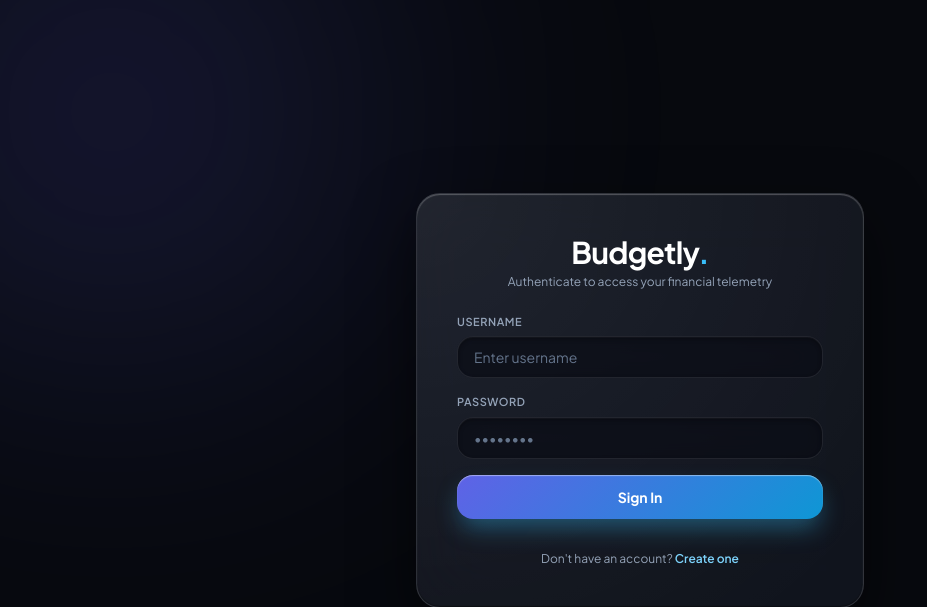
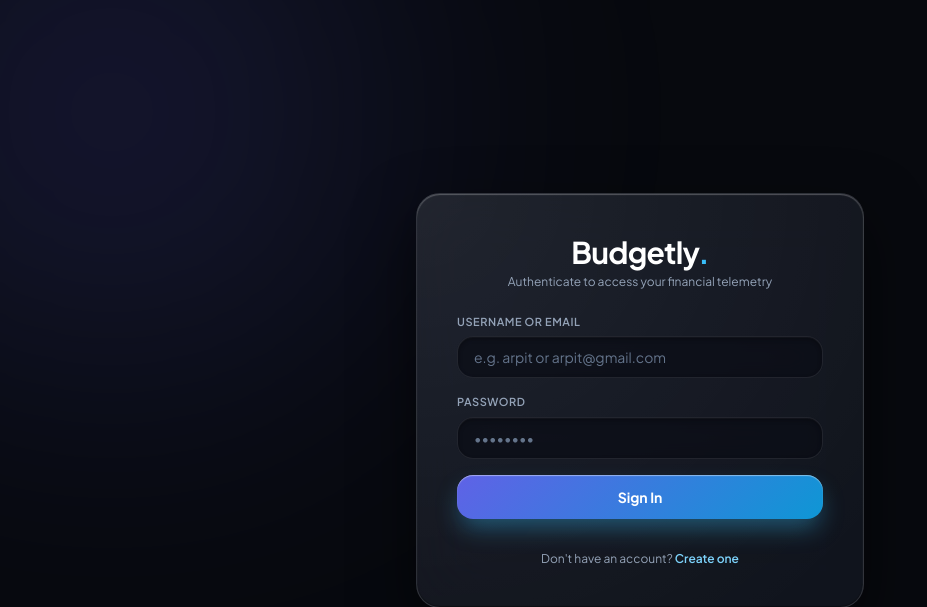
Before and after one commit to arpit-ydv/Budgetly, a Flask app: page /login in a window 1280 px wide. Shown: the top 607 px of the page, without its empty margins (0-927 px from the left). Run offline with Flask 3, Linux system fonts and the light colour scheme; some libraries are stand-ins or nearby versions.

Commit message:
Enable email login, profile email updates, and over-budget alert support

```diff
--- a/app.py
+++ b/app.py
@@ -3,6 +3,10 @@ import io
 import csv
 import json
 import calendar
+import smtplib
+import threading
+from email.mime.text import MIMEText
+from email.mime.multipart import MIMEMultipart
 from datetime import datetime
 from functools import wraps
 from flask import Flask, render_template, request, redirect, url_for, session, flash, Response
@@ -13,7 +17,6 @@ if DATABASE_URL:
     if DATABASE_URL.startswith("postgres://"):
         DATABASE_URL = DATABASE_URL.replace("postgres://", "postgresql://", 1)
 
-    # Strip channel_binding if present (causes psycopg2 handshakes to fail)
     if "channel_binding=" in DATABASE_URL:
         DATABASE_URL = DATABASE_URL.replace("&channel_binding=require", "").replace("channel_binding=require", "")
         if DATABASE_URL.endswith("?") or DATABASE_URL.endswith("&"):
@@ -27,6 +30,12 @@ if DATABASE_URL:
         from psycopg2.extras import RealDictCursor
 else:
     import sqlite3
+
+# Email SMTP Credentials (Configured via Render Environment)
+MAIL_USERNAME = os.environ.get("MAIL_USERNAME")
+MAIL_PASSWORD = os.environ.get("MAIL_PASSWORD")
+MAIL_SERVER = os.environ.get("MAIL_SERVER", "smtp.gmail.com")
+MAIL_PORT = int(os.environ.get("MAIL_PORT", 587))
 
 app = Flask(__name__)
 app.secret_key = os.environ.get("SECRET_KEY", "super-secret-budgetly-key-change-in-prod")
@@ -48,9 +57,19 @@ def init_db():
                 CREATE TABLE IF NOT EXISTS users (
                     id SERIAL PRIMARY KEY,
                     username VARCHAR(100) UNIQUE NOT NULL,
+                    email VARCHAR(255) UNIQUE,
                     password_hash TEXT NOT NULL,
                     monthly_budget NUMERIC DEFAULT 10000.0
                 );
+            """)
+            # Safe migration if table already exists
+            cursor.execute("""
+                DO $$
+                BEGIN
+                    IF NOT EXISTS (SELECT 1 FROM information_schema.columns WHERE table_name='users' AND column_name='email') THEN
+                        ALTER TABLE users ADD COLUMN email VARCHAR(255) UNIQUE;
+                    END IF;
+                END $$;
             """)
             cursor.execute("""
                 CREATE TABLE IF NOT EXISTS expenses (
@@ -67,6 +86,7 @@ def init_db():
                 CREATE TABLE IF NOT EXISTS users (
                     id INTEGER PRIMARY KEY AUTOINCREMENT,
                     username TEXT UNIQUE NOT NULL,
+                    email TEXT UNIQUE,
                     password_hash TEXT NOT NULL,
                     monthly_budget REAL DEFAULT 10000.0
                 );
@@ -82,6 +102,10 @@ def init_db():
                     FOREIGN KEY (user_id) REFERENCES users(id)
                 );
             """)
+            try:
+                cursor.execute("ALTER TABLE users ADD COLUMN email TEXT UNIQUE")
+            except sqlite3.OperationalError:
+                pass
             try:
                 cursor.execute("ALTER TABLE users ADD COLUMN monthly_budget REAL DEFAULT 10000.0")
             except sqlite3.OperationalError:
@@ -109,6 +133,43 @@ def login_required(f):
 def get_ph():
     return "%s" if DATABASE_URL else "?"
 
+# Non-blocking background email dispatch
+def send_budget_alert_async(to_email, username, spent, budget, month_name):
+    def _send():
+        if not MAIL_USERNAME or not MAIL_PASSWORD or not to_email:
+            return
+        try:
+            msg = MIMEMultipart("alternative")
+            msg["Subject"] = f"⚠️ Budget Alert: You exceeded your {month_name} budget!"
+            msg["From"] = f"Budgetly <{MAIL_USERNAME}>"
+            msg["To"] = to_email
+
+            html_content = f"""
+            <div style="font-family: -apple-system, BlinkMacSystemFont, 'Segoe UI', Roboto, sans-serif; background-color: #0b0e18; color: #e2e8f0; padding: 30px; border-radius: 16px; max-width: 500px; margin: auto;">
+                <h2 style="color: #38bdf8; margin-top: 0;">Budgetly<span style="color: #818cf8;">.</span></h2>
+                <h3 style="color: #f43f5e; margin-bottom: 8px;">Spending Limit Exceeded</h3>
+                <p style="font-size: 14px; color: #94a3b8;">Hi <strong>{username}</strong>,</p>
+                <p style="font-size: 14px; color: #cbd5e1; line-height: 1.6;">
+                    Your recorded expenses for <strong>{month_name}</strong> have crossed your target budget.
+                </p>
+                <div style="background: rgba(255, 255, 255, 0.05); padding: 18px; border-radius: 12px; margin: 20px 0; border: 1px solid rgba(255, 255, 255, 0.1);">
+                    <div style="font-size: 13px; color: #94a3b8; margin-bottom: 6px;">Total Outlay: <strong style="color: #f43f5e; font-size: 16px;">₹{spent:,.2f}</strong></div>
+                    <div style="font-size: 13px; color: #94a3b8;">Allocated Cap: <strong style="color: #ffffff; font-size: 14px;">₹{budget:,.2f}</strong></div>
+                </div>
+                <p style="font-size: 12px; color: #64748b;">Visit your Budgetly dashboard to view transaction velocity or adjust your monthly cap.</p>
+            </div>
+            """
+            msg.attach(MIMEText(html_content, "html"))
+
+            with smtplib.SMTP(MAIL_SERVER, MAIL_PORT) as server:
+                server.starttls()
+                server.login(MAIL_USERNAME, MAIL_PASSWORD)
+                server.sendmail(MAIL_USERNAME, [to_email], msg.as_string())
+        except Exception as ex:
+            print(f"Failed to send email alert: {ex}")
+
+    threading.Thread(target=_send).start()
+
 # --- Auth Routes ---
 
 @app.route("/register", methods=["GET", "POST"])
@@ -118,10 +179,11 @@ def register():
 
     if request.method == "POST":
         username = request.form.get("username", "").strip()
+        email = request.form.get("email", "").strip().lower()
         password = request.form.get("password", "")
 
-        if not username or not password:
-            flash("Username and password are required.", "error")
+        if not username or not password or not email:
+            flash("Username, email, and password are required.", "error")
             return redirect(url_for("register"))
 
         hashed_pw = generate_password_hash(password)
@@ -131,14 +193,14 @@ def register():
 
         try:
             cursor.execute(
-                f"INSERT INTO users (username, password_hash) VALUES ({ph}, {ph})",
-                (username, hashed_pw)
+                f"INSERT INTO users (username, email, password_hash) VALUES ({ph}, {ph}, {ph})",
+                (username, email, hashed_pw)
             )
             conn.commit()
-            flash("Account created! Please sign in.", "success")
+            flash("Account initialized! Please sign in.", "success")
             return redirect(url_for("login"))
         except Exception:
-            flash("Username already taken.", "error")
+            flash("Username or Email already registered.", "error")
             return redirect(url_for("register"))
         finally:
             cursor.close()
@@ -152,13 +214,17 @@ def login():
         return redirect(url_for("index"))
 
     if request.method == "POST":
-        username = request.form.get("username", "").strip()
+        login_input = request.form.get("login_input", "").strip()
         password = request.form.get("password", "")
         conn = get_db()
         cursor = conn.cursor()
         ph = get_ph()
 
-        cursor.execute(f"SELECT * FROM users WHERE username = {ph}", (username,))
+        # Allows logging in with either username or email
+        cursor.execute(
+            f"SELECT * FROM users WHERE LOWER(username) = LOWER({ph}) OR LOWER(email) = LOWER({ph})",
+            (login_input, login_input)
+        )
         user = cursor.fetchone()
         cursor.close()
         conn.close()
@@ -166,9 +232,10 @@ def login():
         if user and check_password_hash(user["password_hash"], password):
             session["user_id"] = user["id"]
             session["username"] = user["username"]
+            session["email"] = user.get("email") if isinstance(user, dict) else user["email"]
             return redirect(url_for("index"))
         else:
-            flash("Invalid username or password.", "error")
+            flash("Invalid credentials.", "error")
             return redirect(url_for("login"))
 
     return render_template("login.html")
@@ -192,9 +259,10 @@ def index():
     conn = get_db()
     cursor = conn.cursor()
 
-    cursor.execute(f"SELECT monthly_budget FROM users WHERE id = {ph}", (user_id,))
+    cursor.execute(f"SELECT monthly_budget, email FROM users WHERE id = {ph}", (user_id,))
     user = cursor.fetchone()
     budget = float(user["monthly_budget"]) if user and user.get("monthly_budget") else 10000.0
+    user_email = user.get("email") if user else ""
 
     date_fn = "TO_CHAR(date, 'YYYY-MM')" if DATABASE_URL else "strftime('%Y-%m', date)"
 
@@ -305,6 +373,7 @@ def index():
     return render_template(
         "index.html",
         username=session["username"],
+        user_email=user_email,
         expenses=expenses,
         total=total,
         monthly_spent=monthly_spent,
@@ -327,19 +396,30 @@ def index():
 @login_required
 def set_budget():
     new_budget = request.form.get("budget")
+    new_email = request.form.get("email", "").strip().lower()
+    user_id = session["user_id"]
+    ph = get_ph()
+
+    conn = get_db()
+    cursor = conn.cursor()
     if new_budget:
         try:
             budget_val = float(new_budget)
             if budget_val > 0:
-                conn = get_db()
-                cursor = conn.cursor()
-                ph = get_ph()
-                cursor.execute(f"UPDATE users SET monthly_budget = {ph} WHERE id = {ph}", (budget_val, session["user_id"]))
-                conn.commit()
-                cursor.close()
-                conn.close()
+                cursor.execute(f"UPDATE users SET monthly_budget = {ph} WHERE id = {ph}", (budget_val, user_id))
         except ValueError:
             pass
+
+    if new_email:
+        try:
+            cursor.execute(f"UPDATE users SET email = {ph} WHERE id = {ph}", (new_email, user_id))
+            session["email"] = new_email
+        except Exception:
+            pass
+
+    conn.commit()
+    cursor.close()
+    conn.close()
     return redirect(request.referrer or url_for("index"))
 
 @app.route("/add", methods=["POST"])
@@ -369,8 +449,31 @@ def add_expense():
                         (user_id, title, valid_amount, category)
                     )
                 conn.commit()
+
+                # Check if this expense pushed current month's spend over budget
+                date_fn = "TO_CHAR(date, 'YYYY-MM')" if DATABASE_URL else "strftime('%Y-%m', date)"
+                tx_month = date[:7] if date else datetime.now().strftime("%Y-%m")
+
+                cursor.execute(f"SELECT email, monthly_budget, username FROM users WHERE id = {ph}", (user_id,))
+                user_info = cursor.fetchone()
+
+                cursor.execute(
+                    f"SELECT COALESCE(SUM(amount), 0) as m_sum FROM expenses WHERE user_id = {ph} AND {date_fn} = {ph}",
+                    (user_id, tx_month)
+                )
+                m_sum_row = cursor.fetchone()
+                total_month = float(m_sum_row["m_sum"] if DATABASE_URL else m_sum_row[0])
+
                 cursor.close()
                 conn.close()
+
+                if user_info:
+                    budget_limit = float(user_info["monthly_budget"] or 10000.0)
+                    user_email = user_info["email"]
+                    username = user_info["username"]
+                    # If this transaction causes the breach, trigger the email alert
+                    if total_month > budget_limit and (total_month - valid_amount) <= budget_limit:
+                        send_budget_alert_async(user_email, username, total_month, budget_limit, tx_month)
         except ValueError:
             pass
 
--- a/templates/login.html
+++ b/templates/login.html
@@ -58,7 +58,6 @@
 </head>
 <body class="text-slate-100 min-h-screen flex items-center justify-center p-4 selection:bg-sky-400 selection:text-slate-950">
 
-  <!-- Specular Ambient Orbs -->
   <div class="fixed inset-0 pointer-events-none overflow-hidden z-0">
     <div class="absolute -top-32 -left-32 w-[30rem] h-[30rem] bg-indigo-500/20 rounded-full blur-[140px]"></div>
     <div class="absolute -bottom-32 -right-32 w-[32rem] h-[32rem] bg-sky-400/18 rounded-full blur-[140px]"></div>
@@ -67,7 +66,6 @@
   <div class="relative z-10 w-full max-w-md">
     <div class="liquid-glass rounded-3xl p-8 sm:p-10 space-y-6">
 
-     <!-- Brand & Title -->
       <div class="text-center space-y-1">
         <h1 class="text-3xl font-bold tracking-tight text-white">
           Budgetly<span class="text-sky-400">.</span>
@@ -75,7 +73,6 @@
         <p class="text-xs text-slate-400">Authenticate to access your financial telemetry</p>
       </div>
 
-      <!-- Flash Messages -->
       {% with messages = get_flashed_messages(with_categories=true) %}
         {% if messages %}
           {% for category, message in messages %}
@@ -86,11 +83,10 @@
         {% endif %}
       {% endwith %}
 
-      <!-- Form -->
       <form action="/login" method="POST" class="space-y-4">
         <div>
-          <label class="block text-[11px] font-semibold uppercase tracking-wider text-slate-400 mb-1.5">Username</label>
-          <input type="text" name="username" placeholder="Enter username" required autocomplete="username"
+          <label class="block text-[11px] font-semibold uppercase tracking-wider text-slate-400 mb-1.5">Username or Email</label>
+          <input type="text" name="login_input" placeholder="e.g. arpit or arpit@gmail.com" required autocomplete="username"
                  class="w-full liquid-input rounded-2xl px-4 py-2.5 text-sm text-white placeholder-slate-500">
         </div>
 
@@ -105,7 +101,6 @@
         </button>
       </form>
 
-      <!-- Footer Link -->
       <div class="pt-2 text-center text-xs text-slate-400">
         Don't have an account?
         <a href="/register" class="text-sky-300 hover:text-sky-200 font-semibold transition hover:underline">
```
Also changed, not shown: templates/register.html (+6 -5 lines).
